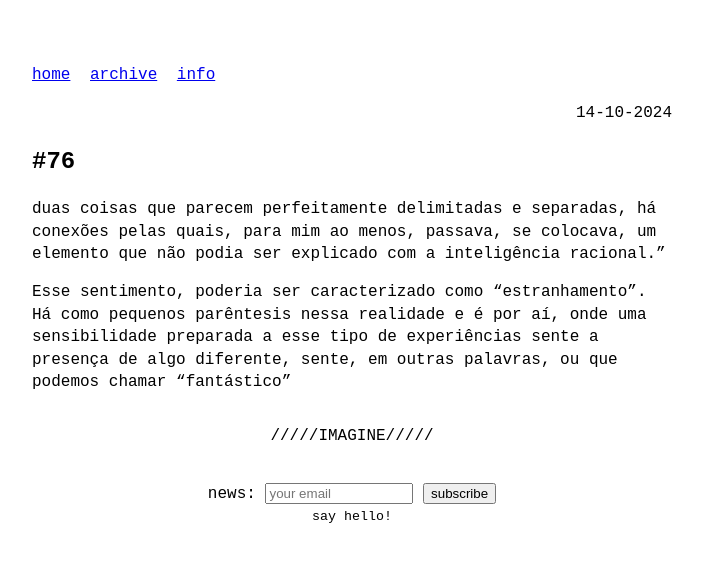
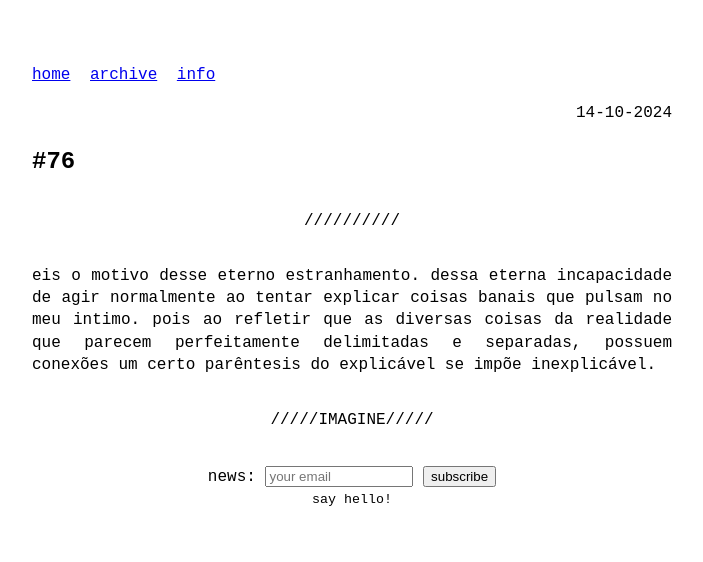
Before and after one commit to odaniloluna/odaniloluna.github.io, a Jekyll site: the page built from _posts/2024-10-14-#76.md, in a window 1280 px wide. Shown: the top 562 px of the page, without its empty margins (288-991 px from the left). Built offline with Jekyll 4.4.1, drawn with Linux system fonts in a browser that asks for light colours; our own code applies the rules of GitHub Pages for plain Markdown files.

Commit message:
Update 2024-10-14-#76.md

```diff
--- a/_posts/2024-10-14-#76.md
+++ b/_posts/2024-10-14-#76.md
@@ -1,3 +1,8 @@
-duas coisas que parecem perfeitamente delimitadas e separadas, há conexões pelas quais, para mim ao menos, passava, se colocava, um elemento que não podia ser explicado com a inteligência racional.”
-
-Esse sentimento, poderia ser caracterizado como “estranhamento”. Há como pequenos parêntesis nessa realidade e é por aí, onde uma sensibilidade preparada a esse tipo de experiências sente a presença de algo diferente, sente, em outras palavras, ou que podemos chamar “fantástico”
+---
+layout: post
+title: #76
+slug: #76
+---
+---
+<p class="description" style="text-align: justify;">
+eis o motivo desse eterno estranhamento. dessa eterna incapacidade de agir  normalmente ao tentar explicar coisas banais que pulsam no meu intimo. pois ao refletir que as diversas  coisas da realidade que parecem perfeitamente delimitadas e separadas, possuem conexões um certo parêntesis do explicável se impõe inexplicável.
```
